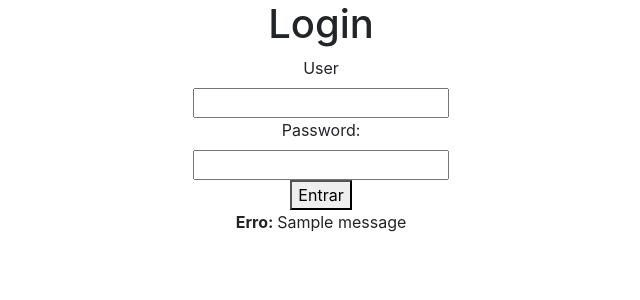
After one commit to alissonit/django_lessons, a Django app: page /login/ in a window 1280 px wide. The commit adds this page. Shown: the top 300 px of the page, without its empty margins (319-959 px from the left). Run offline with Django 3.2, Linux system fonts and the light colour scheme; one stand-in notice (Sample message) is shown; some libraries are stand-ins or nearby versions.

Commit message:
ajusts login

```diff
--- a/agenda/agenda/urls.py
+++ b/agenda/agenda/urls.py
@@ -21,5 +21,8 @@ from django.views.generic import RedirectView
 urlpatterns = [
     path('admin/', admin.site.urls),
     path('agenda/', views.lista_eventos),
-    path('', RedirectView.as_view(url="/agenda/"))
+    path('', RedirectView.as_view(url="/agenda/")),
+    path('login/', views.login_user),
+    path('login/entrar', views.entrar),
+    path('logout/', views.logout_user)
 ]
--- a/agenda/core/views.py
+++ b/agenda/core/views.py
@@ -1,12 +1,39 @@
-from django.shortcuts import render, redirect
+from django.contrib.auth import authenticate, login, logout
+from django.contrib.auth.decorators import login_required
+from django.shortcuts import redirect, render
+from django.contrib import messages
 from core.models import Evento
 
 # Create your views here.
 
 #def index(request):
 #   return redirect('/agenda/')
+
+def entrar(request):
+
+    if request.POST:
+        username = request.POST.get("user")
+        password = request.POST.get("password")
+        accept = authenticate(username=username, password=password)
+        if accept is not None:
+            login(request, accept)
+            return redirect("/")
+        else:
+            messages.error(request, "Invalid user or password!")
+
+    return redirect("/")
+
+def login_user(request):
+    return render(request, "login.html")
+
+def logout_user(request):
+    logout(request)
+    return redirect("/")
+
+@login_required(login_url="/login/")
 def lista_eventos(request):
 
-    evento = Evento.objects.all()
-    data = {'eventos':evento}
+    username = request.user
+    evento = Evento.objects.filter(usuario=username)
+    data = {"eventos":evento}
     return render(request, "agenda.html", data)
--- /dev/null
+++ b/agenda/templates/login.html
@@ -0,0 +1,26 @@
+<!DOCTYPE html>
+<html>
+    <head>
+        <meta charset="UTF-8">
+        <!-- CSS only -->
+        <link rel="stylesheet" href="https://stackpath.bootstrapcdn.com/bootstrap/4.5.0/css/bootstrap.min.css" integrity="sha384-9aIt2nRpC12Uk9gS9baDl411NQApFmC26EwAOH8WgZl5MYYxFfc+NcPb1dKGj7Sk" crossorigin="anonymous">
+        <title>Agenda</title>
+    </head>
+    <body>
+        <form action="entrar" method="POST">{% csrf_token %}
+            <div align="center">
+                <h1>Login</h1>
+                <label for="user">User</label><br>
+                <input type="text" id="user" name="user"><br>
+                <label for="password">Password:</label><br>
+                <input type="password" id="password" name="password"><br>
+                <button type="submit">Entrar</button>
+            </div>
+          </form>
+          <div align="center">
+            {% for message in messages %}
+                <strong>Erro: </strong>{{ message }}
+            {% endfor %}
+           </div>
+    </body>
+</html>
```
Also changed, not shown: agenda/templates/model-header.html (+6 -1 lines), agenda/db.sqlite3.
